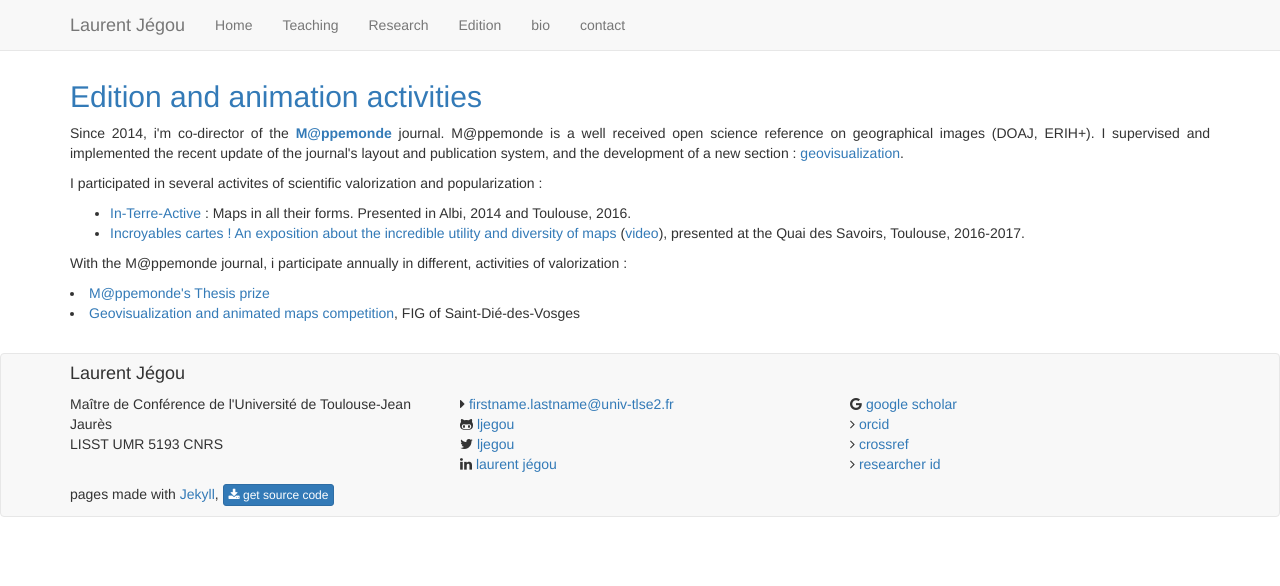
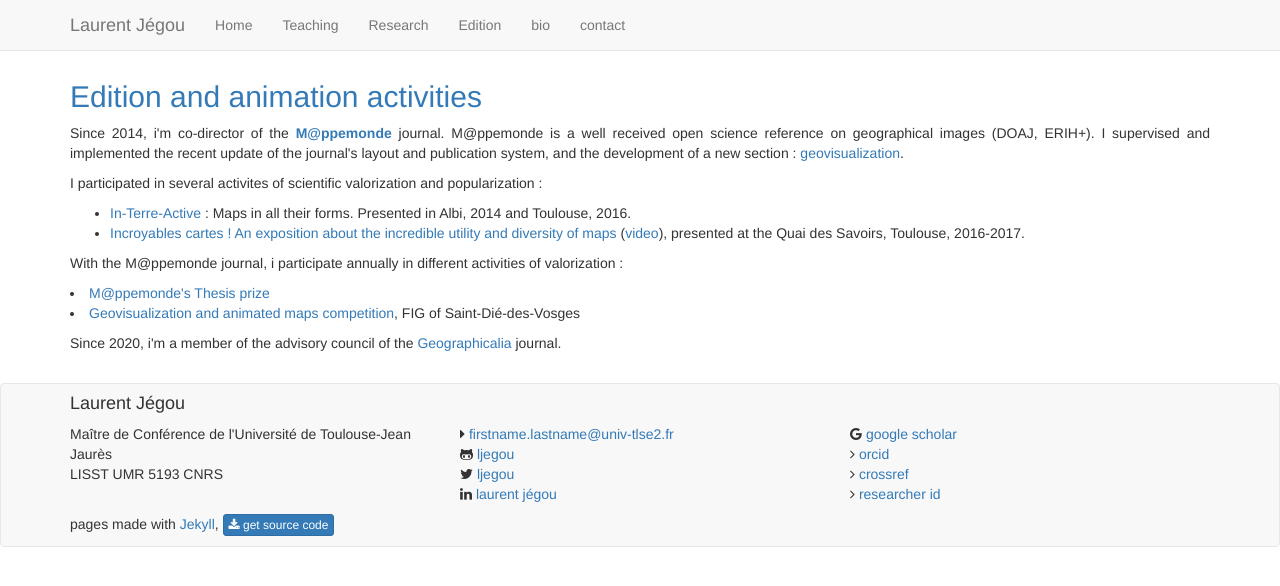
Before and after one commit to ljegou/ljegou.github.io, a Jekyll site: the page edition/edition.html, which Jekyll copies as it is, in a window 1280 px wide. Shown: the top 586 px of the page. Built offline with Jekyll 4.4.1, drawn with Linux system fonts in a browser that asks for light colours.

Commit message:
Ajout Geographicalia

```diff
--- a/edition/edition.html
+++ b/edition/edition.html
@@ -62,9 +62,11 @@
 		<li><a href="http://www.quaidessavoirs.fr/agenda#/event/383?_k=cf70nn">Incroyables cartes ! An exposition about the incredible utility and diversity of maps</a> (<a href="https://www.youtube.com/watch?v=-FkBUfJ1Ock">video</a>), presented at the Quai des Savoirs, Toulouse, 2016-2017.</li>
 	</ul>
 </p>
-<p class="text-justify">With the M@ppemonde journal, i participate annually in different, activities of valorization :
+<p class="text-justify">With the M@ppemonde journal, i participate annually in different activities of valorization :
 	<li><a href="http://mappemonde.mgm.fr/prix-de-these-2016/">M@ppemonde's Thesis prize</li>
 	<li><a href="http://concours-geovisualisation.imag.fr/">Geovisualization and animated maps competition</a>, FIG of Saint-Dié-des-Vosges</li>
+</p>
+<p class="text-justify">Since 2020, i'm a member of the advisory council of the <a href="https://papiro.unizar.es/ojs/index.php/geographicalia/index">Geographicalia</a> journal.
 </p>
 
 				<br />
```
